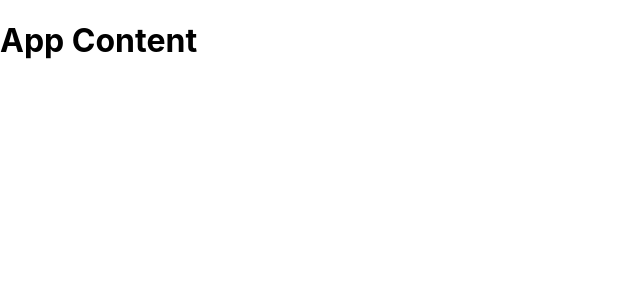
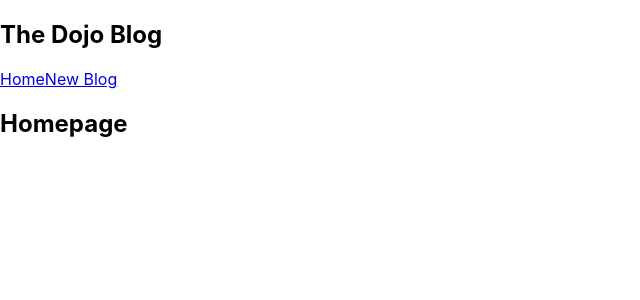
Before and after one commit to muhammadsalam/react-work, a React (Create React App) app: page / in a window 1280 px wide. Shown: the top 300 px of the page, without its empty margins (0-640 px from the left). Built offline with nearby package versions, Linux system fonts and the light colour scheme.

Commit message:
#5 Multiple Components

```diff
--- a/src/App.js
+++ b/src/App.js
@@ -1,10 +1,13 @@
 import './App.css';
+import Home from './components/Home';
+import Navbar from './components/Navbar';
 
 const App = () => {
   return (
     <div className="App">
+      <Navbar />
       <div className="content">
-        <h1>App Content</h1>
+        <Home />
       </div>
     </div>
   );
--- /dev/null
+++ b/src/components/Home.js
@@ -0,0 +1,9 @@
+function Home() {
+    return (
+        <div className="home">
+            <h2>Homepage</h2>
+        </div>
+    );
+}
+
+export default Home;
--- /dev/null
+++ b/src/components/Navbar.js
@@ -0,0 +1,13 @@
+const Navbar = () => {
+    return (
+        <nav className="navbar">
+            <h1>The Dojo Blog</h1>
+            <div className="links">
+                <a href="/">Home</a>
+                <a href="/create">New Blog</a>
+            </div>
+        </nav>
+    );
+}
+
+export default Navbar;
```
